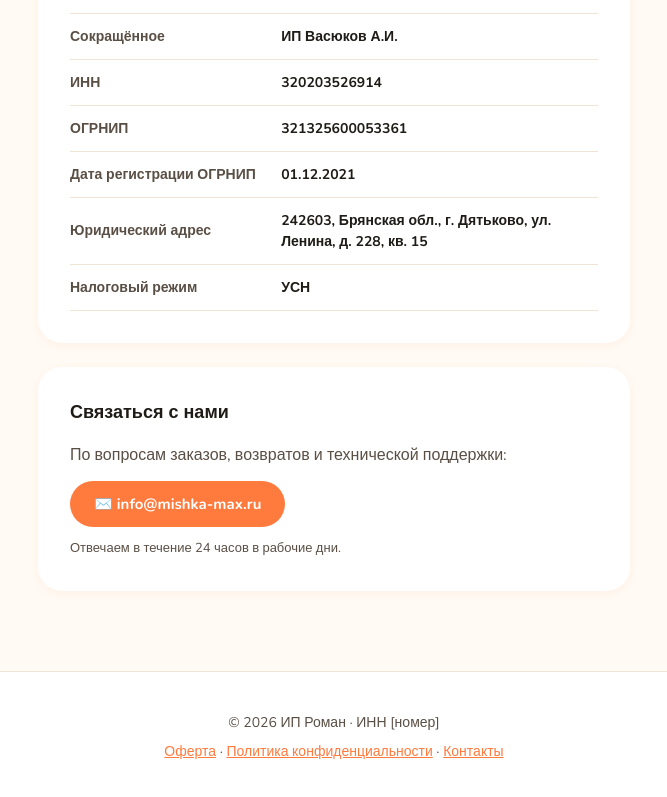
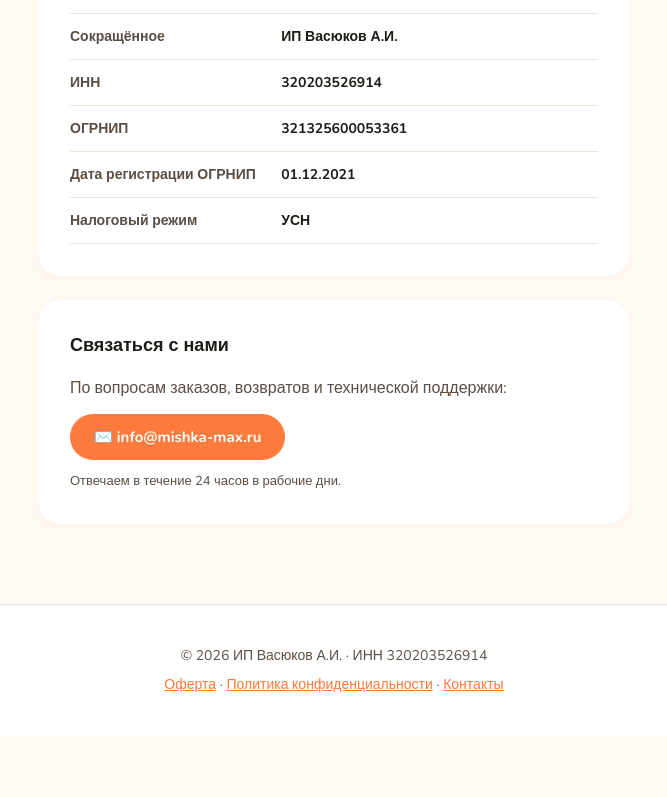
Before and after one commit to Ramzec88/mishka-max-market, a Next.js app: page /contacts in a window 1280 px wide. Shown: the part 311-1108 px from the top of the page, without its empty margins (306-973 px from the left). After the commit the page ends 1046 px from the top, so only its background shows below. Built offline with nearby package versions, Linux system fonts and the light colour scheme.

Commit message:
Update footer copyright and remove address from contacts
https://claude.ai/code/session_01XVZ2bhhwYrEwnofRQZGXgy

```diff
--- a/app/(main)/contacts/page.tsx
+++ b/app/(main)/contacts/page.tsx
@@ -27,8 +27,7 @@ export default function ContactsPage() {
               ['ИНН', '320203526914'],
               ['ОГРНИП', '321325600053361'],
               ['Дата регистрации ОГРНИП', '01.12.2021'],
-              ['Юридический адрес', '242603, Брянская обл., г. Дятьково, ул. Ленина, д. 228, кв. 15'],
-              ['Налоговый режим', 'УСН'],
+['Налоговый режим', 'УСН'],
             ].map(([label, value]) => (
               <tr key={label} style={{ borderBottom: '1px solid var(--border)' }}>
                 <td
--- a/components/Footer.tsx
+++ b/components/Footer.tsx
@@ -12,7 +12,7 @@ export default function Footer() {
         fontSize: 14,
       }}
     >
-      <p>© 2026 ИП Роман · ИНН [номер]</p>
+      <p>© 2026 ИП Васюков А.И. · ИНН 320203526914</p>
       <p style={{ marginTop: 8 }}>
         <Link href="/offer" style={{ color: 'var(--orange)', textDecoration: 'underline' }}>
           Оферта
```
